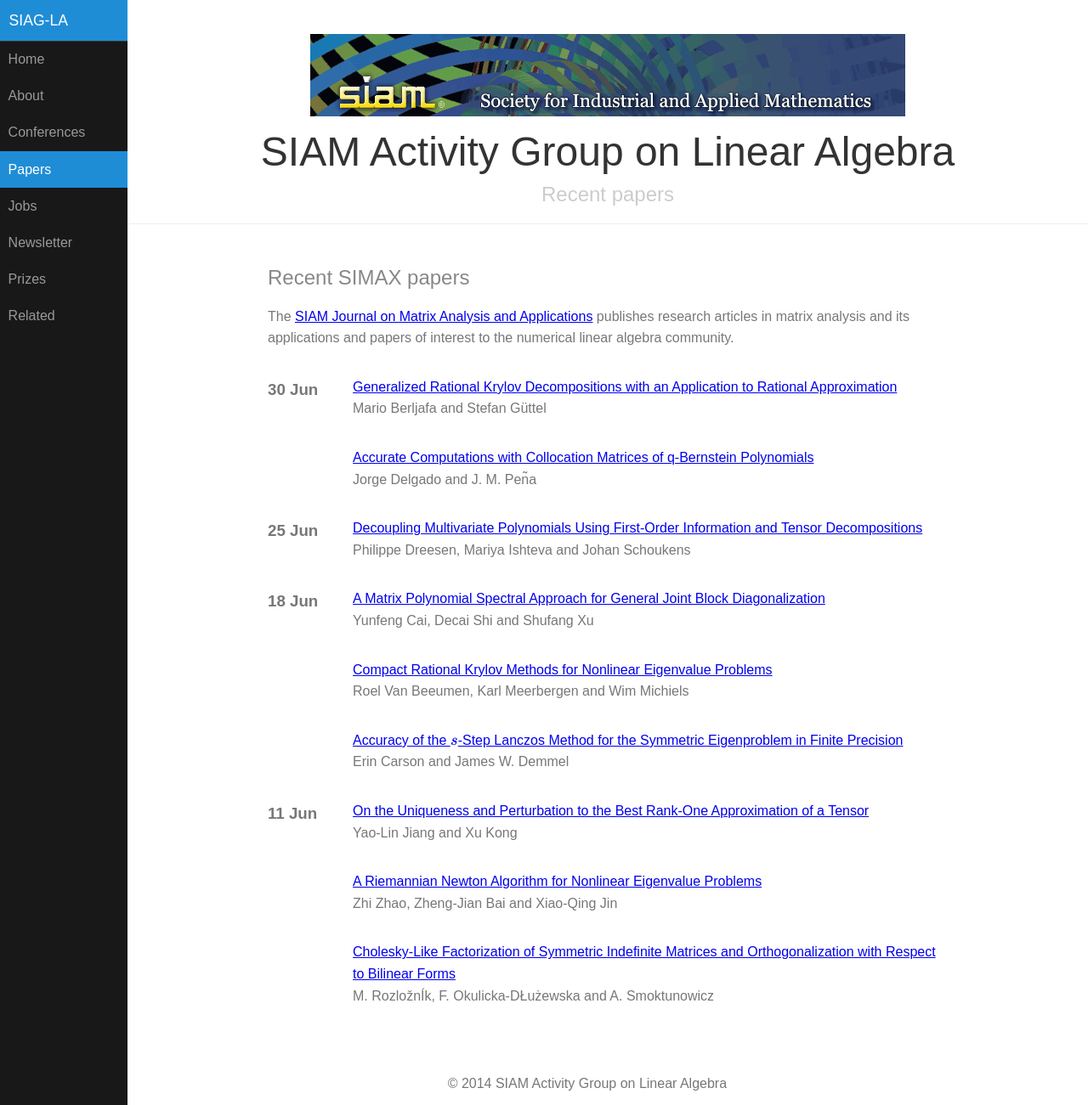
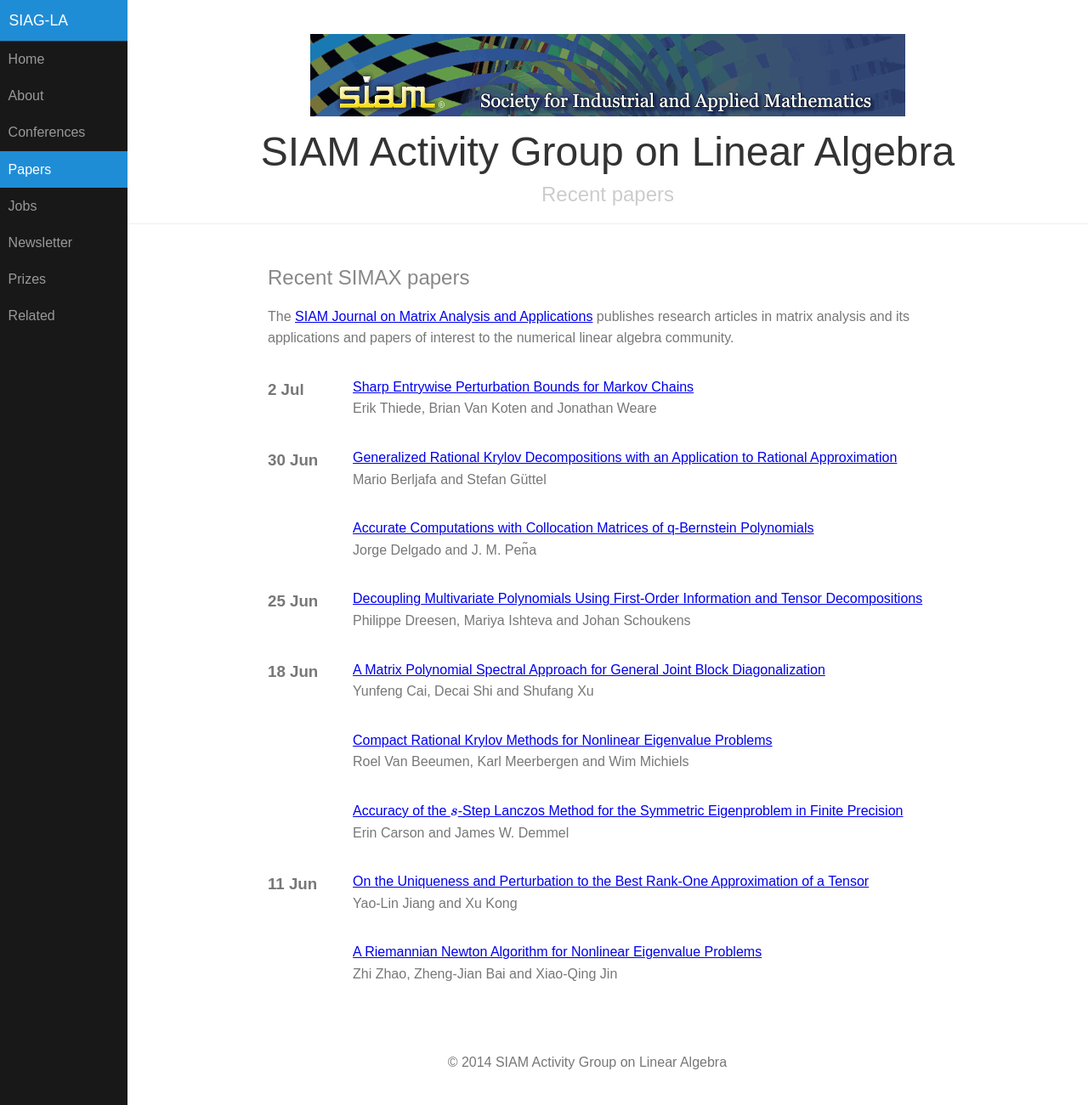
Before and after one commit to dbindel/siagla, a Jekyll site: the page built from simax.html, in a window 1280 px wide and 1301 px high. Shown: the whole window at 85% size. Built offline with Jekyll 4.4.1, drawn with Linux system fonts in a browser that asks for light colours; formulas are drawn with MathJax 3.

Commit message:
Automated updates to simax.yml

```diff
--- a/_data/simax.yml
+++ b/_data/simax.yml
@@ -1018,3 +1018,11 @@
   title: Generalized Rational Krylov Decompositions with an Application to Rational
     Approximation
   volume: '36'
+- authors: Erik Thiede, Brian Van Koten and Jonathan Weare
+  date: '2015-07-02T07:00:00Z'
+  doi: doi:10.1137/140987900
+  link: http://epubs.siam.org/doi/abs/10.1137/140987900?ai=s7&mi=3ezuvv&af=R
+  pp_end: '941'
+  pp_start: '917'
+  title: Sharp Entrywise Perturbation Bounds for Markov Chains
+  volume: '36'
```
